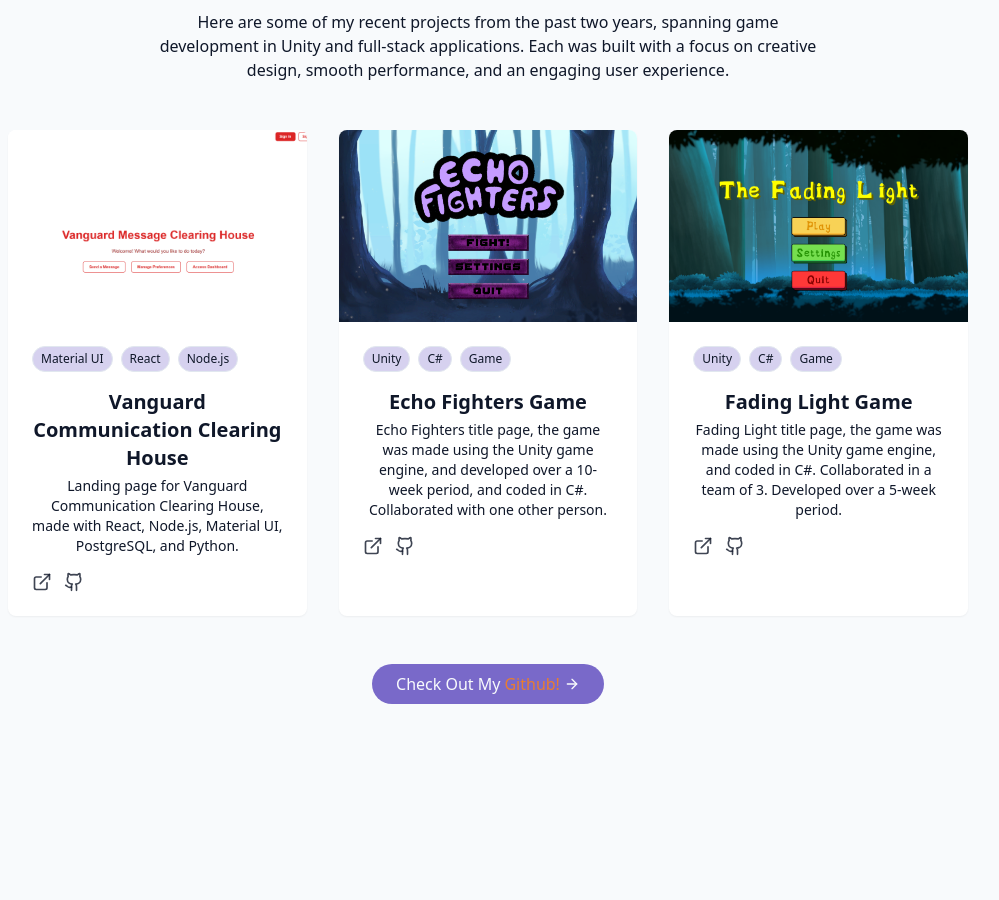
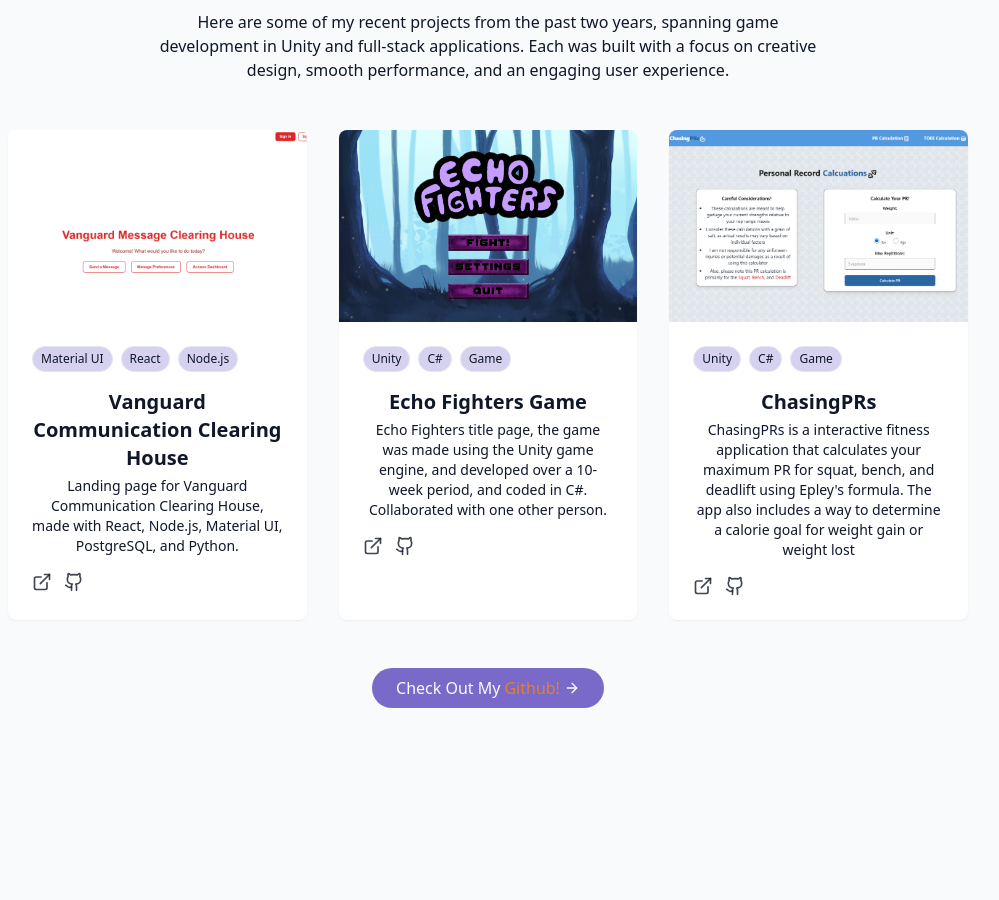
Before and after one commit to Jr3582/protfolioProject, a React (Vite) app: page / in a window 1280 px wide. Shown: the part 3180-4080 px from the top of the page, without its empty margins (152-1151 px from the left). Built offline with nearby package versions, Linux system fonts and the light colour scheme.

Commit message:
projects updated

```diff
--- a/src/components/ProjectsSection.jsx
+++ b/src/components/ProjectsSection.jsx
@@ -22,12 +22,12 @@
     },
     {
         id: 3,
-        title: "Fading Light Game",
-        description: "Fading Light title page, the game was made using the Unity game engine, and coded in C#. Collaborated in a team of 3. Developed over a 5-week period.",
-        image: "/projects/FadingLight.png",
+        title: "ChasingPRs",
+        description: "ChasingPRs is a interactive fitness application that calculates your maximum PR for squat, bench, and deadlift using Epley's formula. The app also includes a way to determine a calorie goal for weight gain or weight lost",
+        image: "/projects/chasingPRs.png",
         tags: ["Unity", "C#", "Game"],
-        demoUrl: "https://unitygame-te.s3.us-east-1.amazonaws.com/index.html",
-        githubUrl: "https://github.com/Jr3582/TheElevator",
+        demoUrl: "https://chasing-prs.vercel.app/",
+        githubUrl: "https://github.com/Jr3582/ChasingPRs",
     }
 
 ]
```
Also changed, not shown: public/projects/chasingPRs.png (added).
